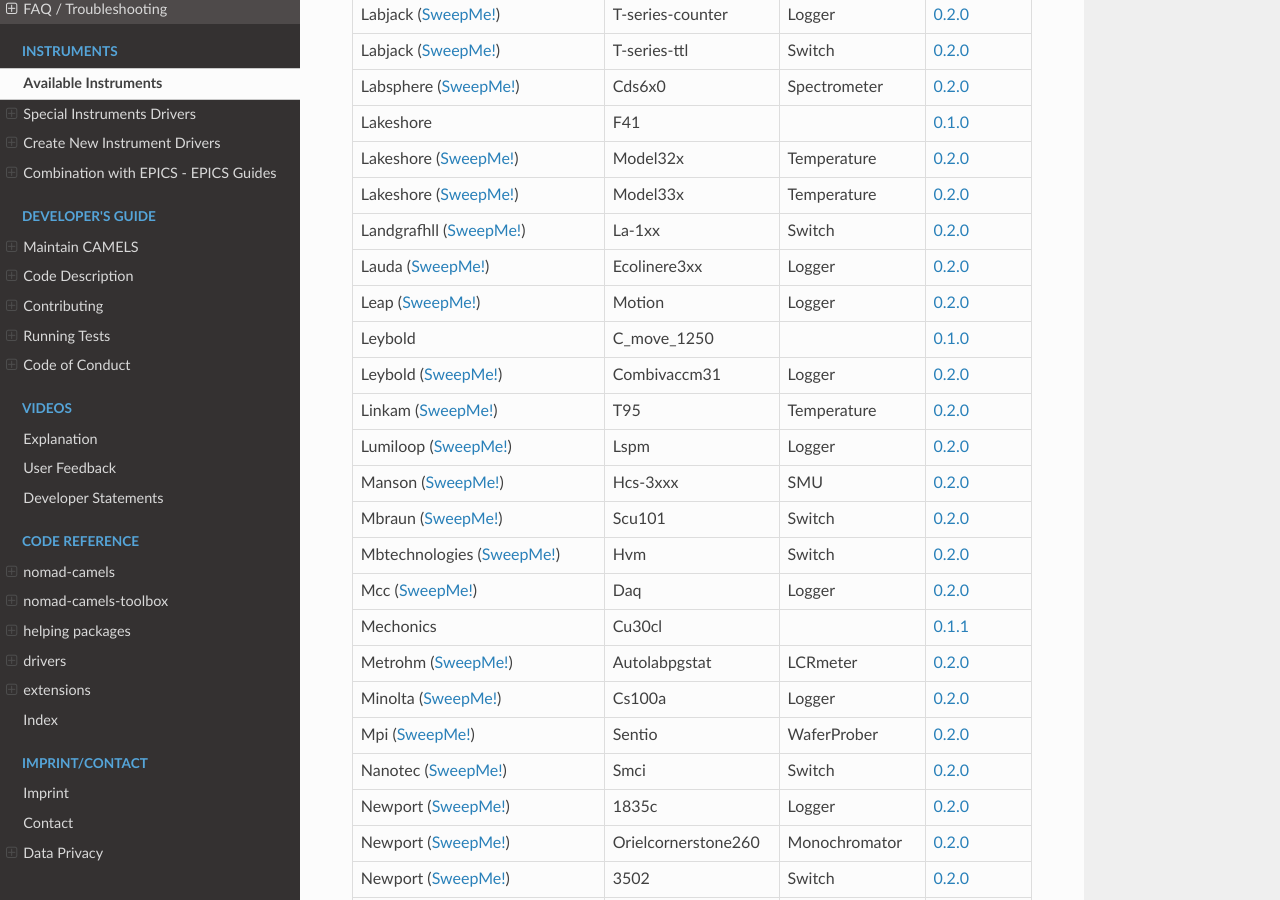
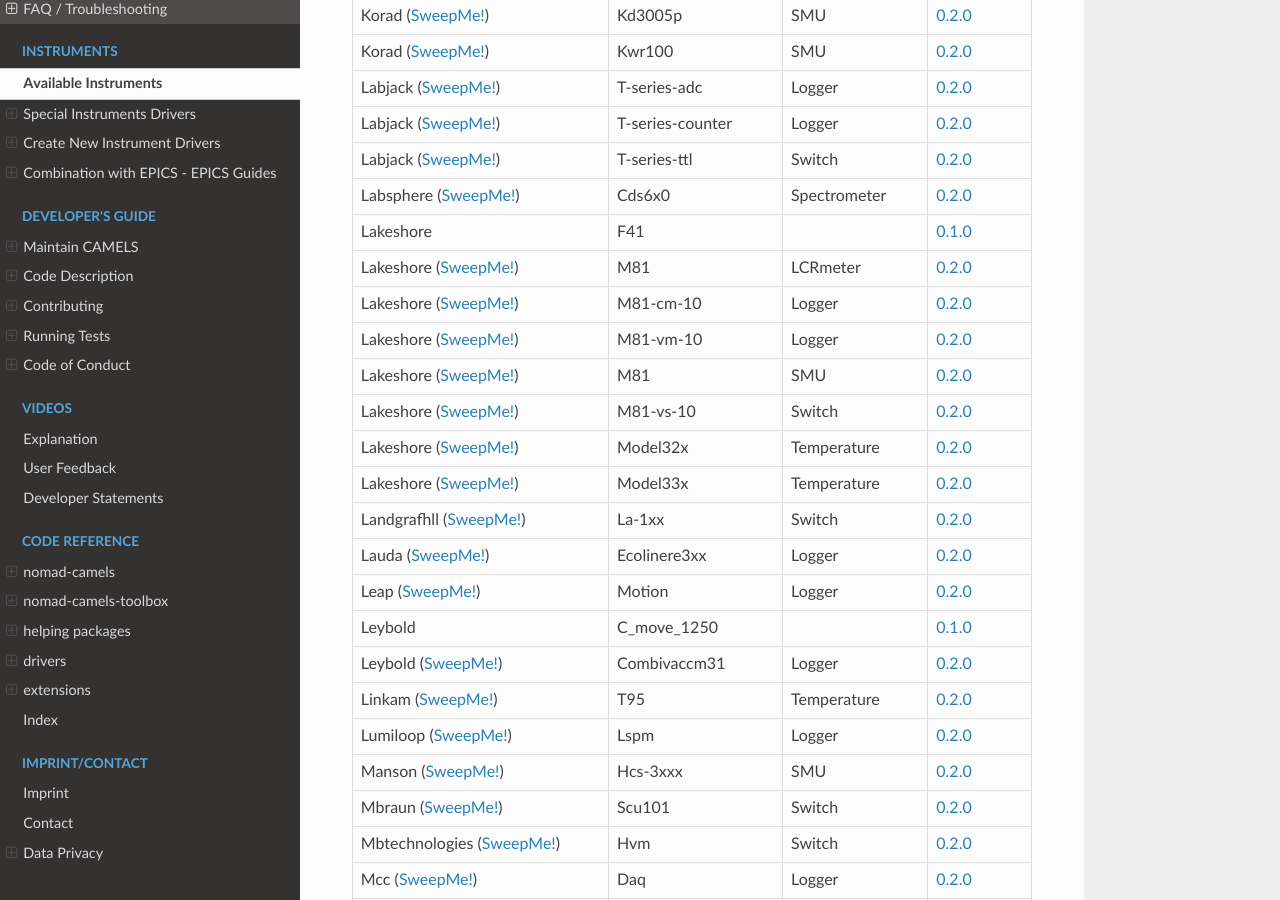
Before and after one commit to FAU-LAP/NOMAD-CAMELS, a Sphinx documentation site: the page built from docs/source/doc/instruments/instruments.rst, in a window 1280 px wide and 900 px high, scrolled down 6024 px. Built offline with Sphinx 7.4.7 and the Read the Docs theme 3.1.0, drawn with Linux system fonts in a browser that asks for light colours; pages that are not in the unit, such as notebooks, are missing from menus; the version number is read from the project's files by our own code; some of the changed text lies outside the part shown.

Commit message:
Update code documentation

```diff
--- a/docs/source/doc/instruments/instruments.rst
+++ b/docs/source/doc/instruments/instruments.rst
@@ -360,6 +360,12 @@ The table includes instruments from SweepMe! as well. These instruments are not
                 <td><a href='https://pypi.org/project/nomad-camels-driver-SweepMe-device'>0.2.0</a></td>
             </tr>
             <tr>
+                <td>Lakeshore (<a href='SweepMe_drivers'>SweepMe!</a>)</td>
+                <td>M81</a></td>
+                <td>LCRmeter</td>
+                <td><a href='https://pypi.org/project/nomad-camels-driver-SweepMe-device'>0.2.0</a></td>
+            </tr>
+            <tr>
                 <td>Metrohm (<a href='SweepMe_drivers'>SweepMe!</a>)</td>
                 <td>Autolabpgstat</a></td>
                 <td>LCRmeter</td>
@@ -378,6 +384,12 @@ The table includes instruments from SweepMe! as well. These instruments are not
                 <td><a href='https://pypi.org/project/nomad-camels-driver-SweepMe-device'>0.2.0</a></td>
             </tr>
             <tr>
+                <td>Lakeshore (<a href='SweepMe_drivers'>SweepMe!</a>)</td>
+                <td>M81-cm-10</a></td>
+                <td>Logger</td>
+                <td><a href='https://pypi.org/project/nomad-camels-driver-SweepMe-device'>0.2.0</a></td>
+            </tr>
+            <tr>
                 <td>Signalrecovery (<a href='SweepMe_drivers'>SweepMe!</a>)</td>
                 <td>7265dsp</a></td>
                 <td>LockIn</td>
@@ -702,6 +714,12 @@ The table includes instruments from SweepMe! as well. These instruments are not
                 <td><a href='https://pypi.org/project/nomad-camels-driver-SweepMe-device'>0.2.0</a></td>
             </tr>
             <tr>
+                <td>Lakeshore (<a href='SweepMe_drivers'>SweepMe!</a>)</td>
+                <td>M81-vm-10</a></td>
+                <td>Logger</td>
+                <td><a href='https://pypi.org/project/nomad-camels-driver-SweepMe-device'>0.2.0</a></td>
+            </tr>
+            <tr>
                 <td>Lauda (<a href='SweepMe_drivers'>SweepMe!</a>)</td>
                 <td>Ecolinere3xx</a></td>
                 <td>Logger</td>
@@ -1140,6 +1158,12 @@ The table includes instruments from SweepMe! as well. These instruments are not
                 <td><a href='https://pypi.org/project/nomad-camels-driver-SweepMe-device'>0.2.0</a></td>
             </tr>
             <tr>
+                <td>Keithley (<a href='SweepMe_drivers'>SweepMe!</a>)</td>
+                <td>6430</a></td>
+                <td>SMU</td>
+                <td><a href='https://pypi.org/project/nomad-camels-driver-SweepMe-device'>0.2.0</a></td>
+            </tr>
+            <tr>
                 <td>Keysight / Agilent (<a href='SweepMe_drivers'>SweepMe!</a>)</td>
                 <td>E3631a</a></td>
                 <td>SMU</td>
@@ -1155,6 +1179,12 @@ The table includes instruments from SweepMe! as well. These instruments are not
                 <td>Keysight / Agilent (<a href='SweepMe_drivers'>SweepMe!</a>)</td>
                 <td>N6705</a></td>
                 <td>Signal</td>
+                <td><a href='https://pypi.org/project/nomad-camels-driver-SweepMe-device'>0.2.0</a></td>
+            </tr>
+            <tr>
+                <td>Lakeshore (<a href='SweepMe_drivers'>SweepMe!</a>)</td>
+                <td>M81</a></td>
+                <td>SMU</td>
                 <td><a href='https://pypi.org/project/nomad-camels-driver-SweepMe-device'>0.2.0</a></td>
             </tr>
             <tr>
@@ -1338,6 +1368,12 @@ The table includes instruments from SweepMe! as well. These instruments are not
                 <td><a href='https://pypi.org/project/nomad-camels-driver-SweepMe-device'>0.2.0</a></td>
             </tr>
             <tr>
+                <td>Advancedmicrofluidics (<a href='SweepMe_drivers'>SweepMe!</a>)</td>
+                <td>Lspone-series</a></td>
+                <td>Switch</td>
+                <td><a href='https://pypi.org/project/nomad-camels-driver-SweepMe-device'>0.2.0</a></td>
+            </tr>
+            <tr>
                 <td>Arduino (<a href='SweepMe_drivers'>SweepMe!</a>)</td>
                 <td>Mcp4728</a></td>
                 <td>Switch</td>
@@ -1494,6 +1530,12 @@ The table includes instruments from SweepMe! as well. These instruments are not
                 <td><a href='https://pypi.org/project/nomad-camels-driver-SweepMe-device'>0.2.0</a></td>
             </tr>
             <tr>
+                <td>Lakeshore (<a href='SweepMe_drivers'>SweepMe!</a>)</td>
+                <td>M81-vs-10</a></td>
+                <td>Switch</td>
+                <td><a href='https://pypi.org/project/nomad-camels-driver-SweepMe-device'>0.2.0</a></td>
+            </tr>
+            <tr>
                 <td>Landgrafhll (<a href='SweepMe_drivers'>SweepMe!</a>)</td>
                 <td>La-1xx</a></td>
                 <td>Switch</td>
@@ -1604,6 +1646,12 @@ The table includes instruments from SweepMe! as well. These instruments are not
             <tr>
                 <td>Thorlabs (<a href='SweepMe_drivers'>SweepMe!</a>)</td>
                 <td>K10cr1</a></td>
+                <td>Switch</td>
+                <td><a href='https://pypi.org/project/nomad-camels-driver-SweepMe-device'>0.2.0</a></td>
+            </tr>
+            <tr>
+                <td>Thorlabs (<a href='SweepMe_drivers'>SweepMe!</a>)</td>
+                <td>Lts</a></td>
                 <td>Switch</td>
                 <td><a href='https://pypi.org/project/nomad-camels-driver-SweepMe-device'>0.2.0</a></td>
             </tr>
```
Also changed, not shown: other parts of docs/source/doc/instruments/instruments.rst (+1 -1 lines).
